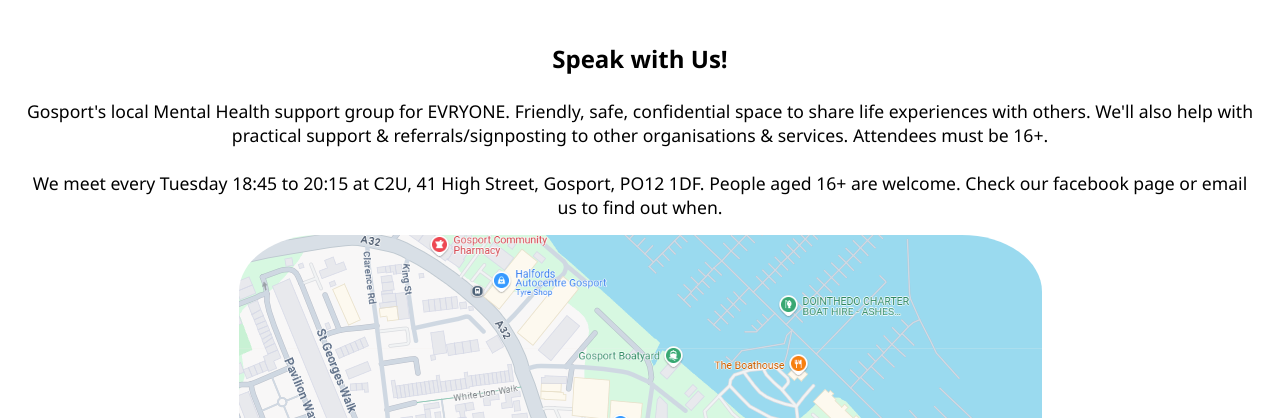
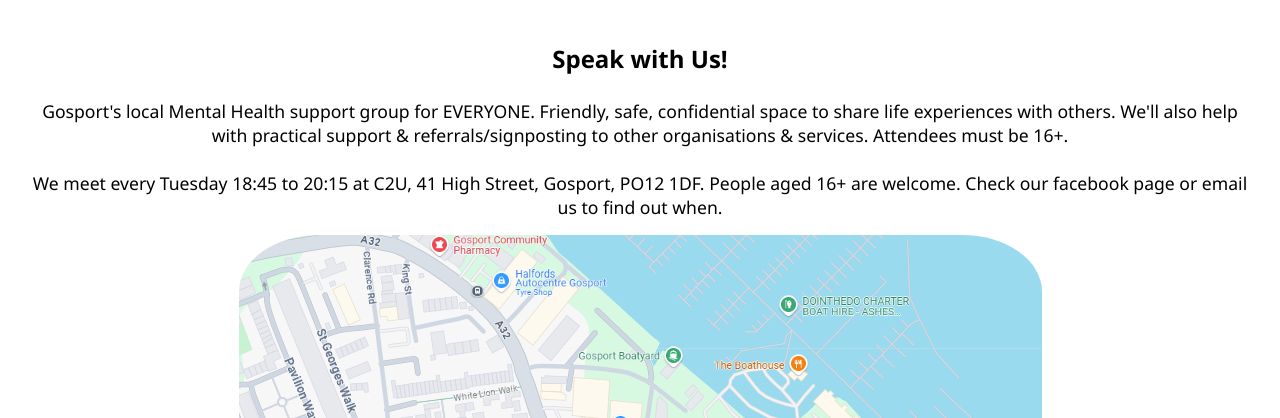
Before and after one commit to kesuem/site, a plain HTML site: page index.html in a window 1280 px wide. Shown: the part 382-800 px from the top of the page. Drawn offline with Linux system fonts and the light colour scheme.

Commit message:
Update index.html
Everyone spelling

```diff
--- a/index.html
+++ b/index.html
@@ -54,7 +54,7 @@
       <div class="intro_central">
         <h1>Speak with Us!</h1>
         <br>
-        <p>Gosport's local Mental Health support group for EVRYONE. Friendly, safe, confidential space to share life experiences with others. We'll also help with practical support & referrals/signposting to other organisations & services.  Attendees must be 16+.</p>
+        <p>Gosport's local Mental Health support group for EVERYONE. Friendly, safe, confidential space to share life experiences with others. We'll also help with practical support & referrals/signposting to other organisations & services.  Attendees must be 16+.</p>
         <br>
         <p>We meet every Tuesday 18:45 to 20:15 at C2U, 41 High Street, Gosport, PO12 1DF. People aged 16+ are welcome. Check our facebook page or email us to find out when.</p>
       </div>
```
